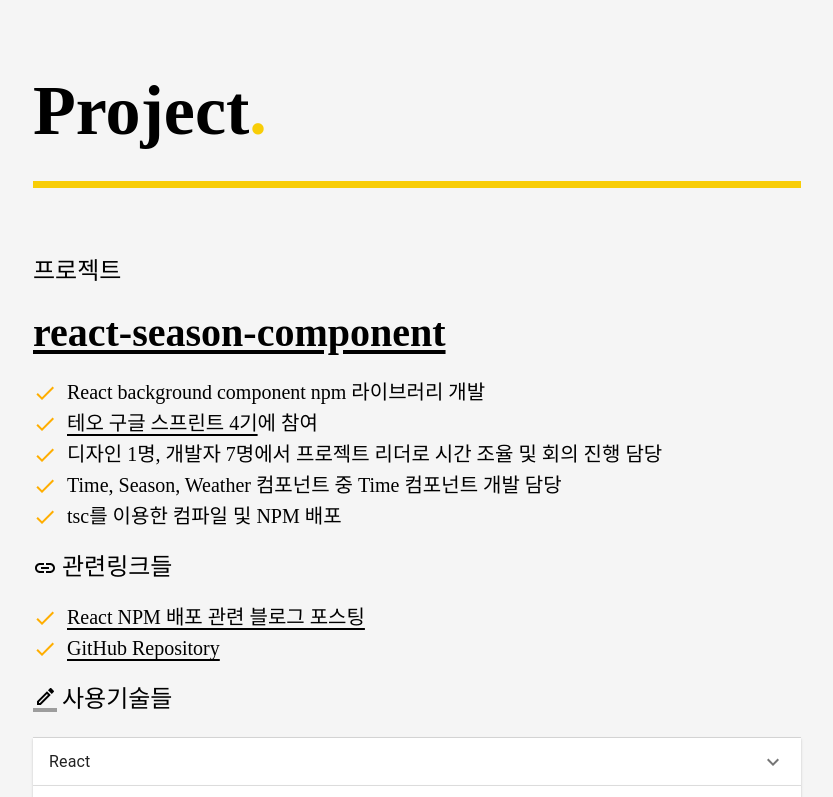
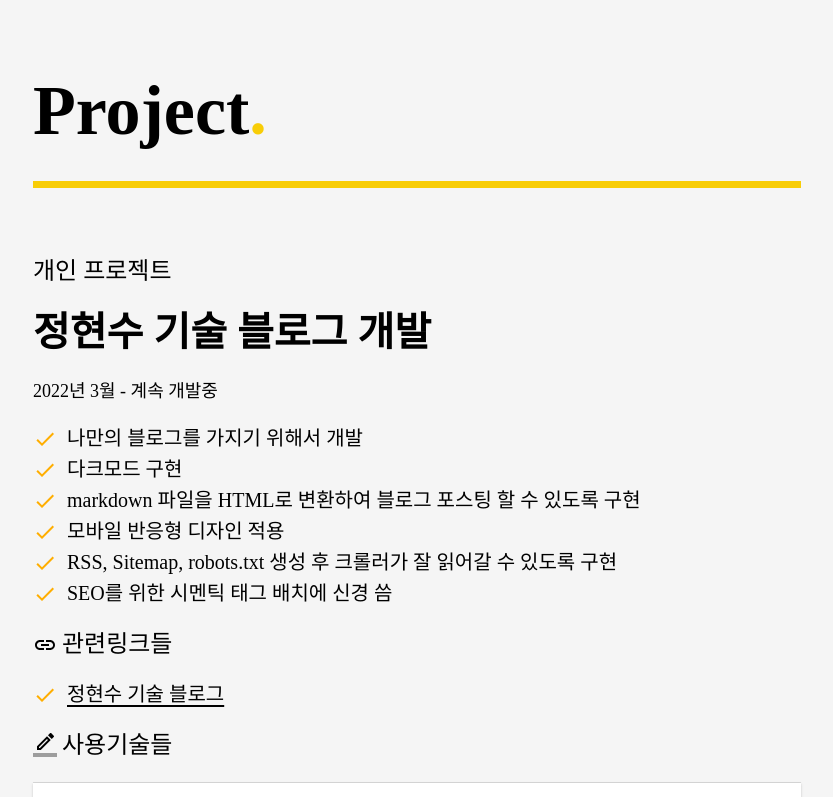
Before and after one commit to junghyeonsu/junghyeonsu-portfolio, a Next.js app: page / in a window 1280 px wide. Shown: the part 2000-2797 px from the top of the page, without its empty margins (263-1096 px from the left). Built offline with nearby package versions, Linux system fonts and the light colour scheme; a web font is replaced by a local one.

Commit message:
feat: 정현수 기술 블로그 프로젝트 추가

```diff
--- a/src/components/ExperienceContainer/common/modules/Skills.tsx
+++ b/src/components/ExperienceContainer/common/modules/Skills.tsx
@@ -7,9 +7,15 @@ import Typography from '@material-ui/core/Typography';
 import BorderColorOutlinedIcon from '@material-ui/icons/BorderColorOutlined';
 import { CommonArticleContainer, CommonArticleContainerTitle } from '../../styled';
 
+interface ImageProps {
+  src: string;
+  alt: string;
+}
+
 interface SkillProps {
   skill: string;
   explain: string;
+  image?: ImageProps;
 }
 
 const Skills = ({ skills }: { skills: SkillProps[] }) => {
@@ -25,8 +31,13 @@ const Skills = ({ skills }: { skills: SkillProps[] }) => {
             <Typography>{skill.skill}</Typography>
           </AccordionSummary>
           <AccordionDetails>
-            <Typography>{skill.explain}</Typography>
+            <Typography style={{ whiteSpace: 'pre-wrap' }}>{skill.explain}</Typography>
           </AccordionDetails>
+          {skill.image ? (
+            <AccordionDetails>
+              <img style={{ width: '100%', objectFit: 'contain' }} src={skill.image.src} alt={skill.image.alt} />
+            </AccordionDetails>
+          ) : null}
         </Accordion>
       ))}
     </CommonArticleContainer>
--- a/src/components/ExperienceContainer/contents/index.tsx
+++ b/src/components/ExperienceContainer/contents/index.tsx
@@ -8,12 +8,13 @@ export { default as Hayanmind } from './works/Hayanmind';
 export { default as SatrecI } from './works/SatrecI';
 
 /* Projects */
+export { default as MyTechBlogAsProjects } from './projects/MyTechBlog';
 export { default as Portfolio } from './projects/Portfolio';
 export { default as ReactSeasonComponent } from './projects/ReactSeasonComponent';
 export { default as FindDifferentColor } from './projects/FindDifferentColor';
 
 /* Shares */
-export { default as MyTechBlog } from './shares/MyTechBlog';
+export { default as MyTechBlogAsShares } from './shares/MyTechBlog';
 export { default as Velog } from './shares/Velog';
 export { default as Tistory } from './shares/Tistory';
 export { default as YouTube } from './shares/YouTube';
--- /dev/null
+++ b/src/components/ExperienceContainer/contents/projects/MyTechBlog.tsx
@@ -0,0 +1,73 @@
+import React from 'react';
+import * as Styled from '../../styled';
+import { Explain, Links, Skills } from '../../common';
+import EXPLAIN from './explains';
+
+const LINKS = [
+  {
+    text: '정현수 기술 블로그',
+    href: 'https://junghyeonsu-dev.vercel.app/',
+  },
+];
+
+const SKILLS = [
+  {
+    skill: 'React',
+    explain: EXPLAIN.react,
+  },
+  {
+    skill: 'Next.JS',
+    explain: EXPLAIN.nextjs,
+  },
+  {
+    skill: 'TypeScript',
+    explain: EXPLAIN.typescript,
+  },
+  {
+    skill: 'Emotion',
+    explain:
+      'CSS-in-JS를 사용한 이유는 블로그에는 빠른 유저 인터렉션을 요구하는 애니메이션이 많이 있지 않고, 같은 JS로 개발할 수 있다는 점 그리고 className을 신경쓰지 않아도 된다는 점과 같은 것들로 인해 사용하게 되었습니다.\n\nNext.JS에서 styled-components를 사용하면 추가적으로 SSR과 관련하여 처리를 해주어야 하는데, emotion은 추가적인 설정이 필요없어서 emotion을 선택했습니다.\n\n그리고 styled-components와 비교해 번들 사이즈가 비슷하고, 추가적으로 사용할 수 있는 기능(emotion/css)이 있다는 것이 styled-components 대신에 emotion을 사용한 이유입니다.',
+    image: {
+      src: '/emotionVSstyledComponents.png',
+      alt: 'emotion vs styled-components bundle size',
+    },
+  },
+  {
+    skill: 'Chakra UI',
+    explain: `NextJS + 다크모드를 구현할 때 편리한 기능들(system prefer color scheme, ColorModeScript등등)을 제공해줍니다. 커스터마이징이 가능한 컴포넌트를 제공해주고, 호불호가 크게 갈리지 않는 디자인이라서 적용했습니다.`,
+  },
+  {
+    skill: 'ESLint',
+    explain: EXPLAIN.eslint,
+  },
+  {
+    skill: 'Prettier',
+    explain: EXPLAIN.prettier,
+  },
+  {
+    skill: 'Vercel',
+    explain: EXPLAIN.vercel,
+  },
+];
+
+const MyTechBlog = () => {
+  return (
+    <Styled.ExperienceCard>
+      <Styled.ExperienceCardTitleType>개인 프로젝트</Styled.ExperienceCardTitleType>
+      <Styled.ExperienceCardTitle id="정현수-기술-블로그-개발">정현수 기술 블로그 개발</Styled.ExperienceCardTitle>
+      <Styled.ExperienceCardPeriod>2022년 3월 - 계속 개발중</Styled.ExperienceCardPeriod>
+      <Styled.ExperienceCardExplainContainer>
+        <Explain>나만의 블로그를 가지기 위해서 개발</Explain>
+        <Explain>다크모드 구현</Explain>
+        <Explain>markdown 파일을 HTML로 변환하여 블로그 포스팅 할 수 있도록 구현</Explain>
+        <Explain>모바일 반응형 디자인 적용</Explain>
+        <Explain>RSS, Sitemap, robots.txt 생성 후 크롤러가 잘 읽어갈 수 있도록 구현</Explain>
+        <Explain>SEO를 위한 시멘틱 태그 배치에 신경 씀</Explain>
+      </Styled.ExperienceCardExplainContainer>
+      <Links links={LINKS} />
+      <Skills skills={SKILLS} />
+    </Styled.ExperienceCard>
+  );
+};
+
+export default MyTechBlog;
--- a/src/components/ExperienceContainer/index.tsx
+++ b/src/components/ExperienceContainer/index.tsx
@@ -36,6 +36,9 @@ const ExperienceContainer = () => {
             <ExperienceTitle title="Project" />
           </FadeInContent>
           <FadeInContent delay={CONTENT_DELAY_TIME}>
+            <Content.MyTechBlogAsProjects />
+          </FadeInContent>
+          <FadeInContent delay={CONTENT_DELAY_TIME}>
             <Content.ReactSeasonComponent />
           </FadeInContent>
           <FadeInContent delay={CONTENT_DELAY_TIME}>
@@ -51,7 +54,7 @@ const ExperienceContainer = () => {
             <ExperienceTitle title="Share" />
           </FadeInContent>
           <FadeInContent delay={CONTENT_DELAY_TIME}>
-            <Content.MyTechBlog />
+            <Content.MyTechBlogAsShares />
           </FadeInContent>
           <FadeInContent delay={CONTENT_DELAY_TIME}>
             <Content.Tistory />
```
Also changed, not shown: public/emotionVSstyledComponents.png (added).
